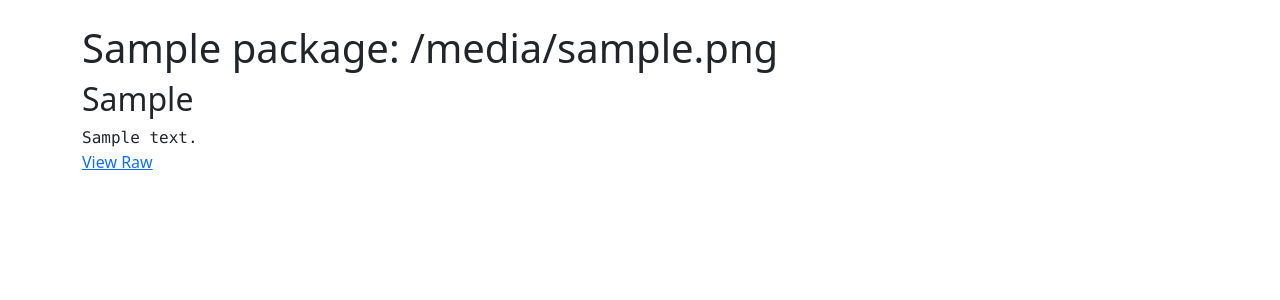
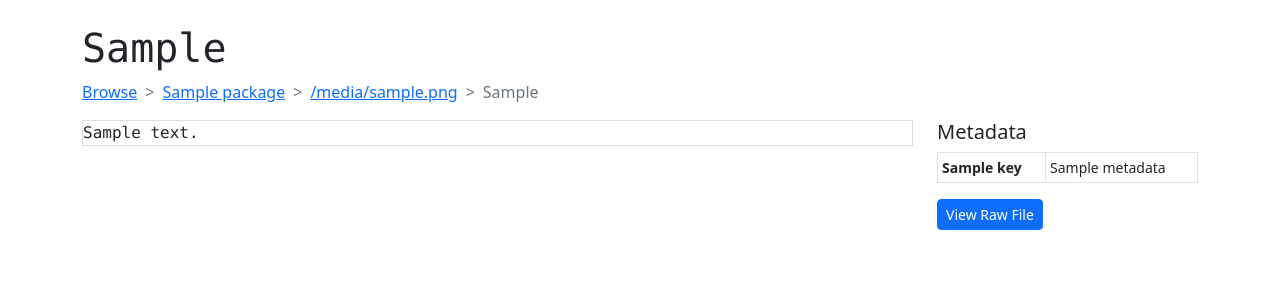
Before and after one commit to chriskuehl/pypi-browser, a Python web app: template pypi_view/templates/package_file_archive_path.html in a window 1280 px wide. Shown: the part 56-356 px from the top of the page. Run offline with Jinja, Linux system fonts and the light colour scheme; the template is opened without the code that fills it: most values are stand-ins (such as "Sample title", 1, 10 or a date in 2020).

Commit message:
File display page is basically styled

```diff
--- a/pypi_view/packaging.py
+++ b/pypi_view/packaging.py
@@ -4,6 +4,7 @@ import contextlib
 import enum
 import os.path
 import re
+import stat
 import typing
 import zipfile
 from dataclasses import dataclass
@@ -32,6 +33,7 @@ class PackageFormat(enum.Enum):
 @dataclass(frozen=True)
 class PackageEntry:
     path: str
+    mode: str
     size: int
 
 
@@ -41,6 +43,7 @@ def _package_entries_from_zipfile(path: str) -> typing.Set[PackageEntry]:
             PackageEntry(
                 path=entry.filename,
                 size=entry.file_size,
+                mode=stat.filemode(entry.external_attr >> 16),
             )
             for entry in zf.infolist()
         }
--- a/pypi_view/static/site.css
+++ b/pypi_view/static/site.css
@@ -1,3 +1,11 @@
+.breadcrumb {
+    --bs-breadcrumb-divider: '>';
+}
+
 .page-package-file .metadata {
     width: auto;
 }
+
+.page-package-file-archive-path .codeview {
+    border: solid 1px #ddd;
+}
--- a/pypi_view/templates/_base.html
+++ b/pypi_view/templates/_base.html
@@ -23,9 +23,6 @@
                    />
                    <button class="btn btn-outline-success" type="submit">Go</button>
                 </form>
-                <div class="collapse navbar-collapse">
-                    foo
-                </div>
             </div>
         </nav>
 
--- a/pypi_view/templates/package_file_archive_path.html
+++ b/pypi_view/templates/package_file_archive_path.html
@@ -17,12 +17,59 @@
 {% endblock %}
 
 {% block content %}
-    <h1>{{package}}: {{filename}}</h1>
-    <h2>{{archive_path}}</h2>
-    <div class="font-monospace">
-        {{rendered_text|safe}}
+    <h1 class="font-monospace">{{archive_path}}</h1>
+
+    <nav aria-label="breadcrumb">
+        <ol class="breadcrumb">
+            <li class="breadcrumb-item"><a href="{{url_for('home')}}">Browse</a></li>
+            <li class="breadcrumb-item">
+                <a
+                    href="{{url_for('package', package=package)}}"
+                >
+                    {{package}}
+                </a>
+            </li>
+            <li class="breadcrumb-item">
+                <a
+                    href="{{url_for('package_file', package=package, filename=filename)}}"
+                >
+                    {{filename}}
+                </a>
+            </li>
+            <li class="breadcrumb-item active" aria-current="page">{{archive_path}}</li>
+        </ol>
+    </nav>
+
+    <div class="row">
+        <div class="col">
+            {% if cannot_render_error %}
+                <div class="card">
+                    <div class="card-body text-center">
+                        <h4>This file cannot be displayed.</h4>
+                        <p>{{cannot_render_error}}</p>
+                        <a href="?raw" class="btn btn-primary">View Raw File</a>
+                    </div>
+                </div>
+            {% else %}
+                <div class="font-monospace codeview">
+                    {{rendered_text|safe}}
+                </div>
+            {% endif %}
+        </div>
+
+        <div class="col col-sm-3">
+            <h5>Metadata</h5>
+            <table class="table table-bordered table-sm small metadata">
+                {% for key, value in metadata %}
+                    <tr>
+                        <th>{{key}}</th>
+                        <td>{{value}}</td>
+                    </tr>
+                {% endfor %}
+            </table>
+            <a href="?raw" class="btn btn-primary btn-sm">View Raw File</a>
+        </div>
     </div>
-    <p><a href="?raw">View Raw</a></p>
 {% endblock %}
 
 {# vim: ft=jinja
--- a/pyproject.toml
+++ b/pyproject.toml
@@ -16,6 +16,7 @@ httpx = "^0.23.0"
 aiofiles = "^22.1.0"
 identify = "^2.5.5"
 Pygments = "^2.13.0"
+MarkupSafe = "^2.1.1"
 
 
 [tool.poetry.group.dev.dependencies]
```
Also changed, not shown: pypi_view/app.py (+13 -4 lines), pypi_view/templates/package.html (+9 -1 lines), pypi_view/templates/package_file.html (+16 -1 lines), pypi_view/templates/package_file_archive_path_cannot_render.html (deleted, +0 -15 lines), 1 other file.
